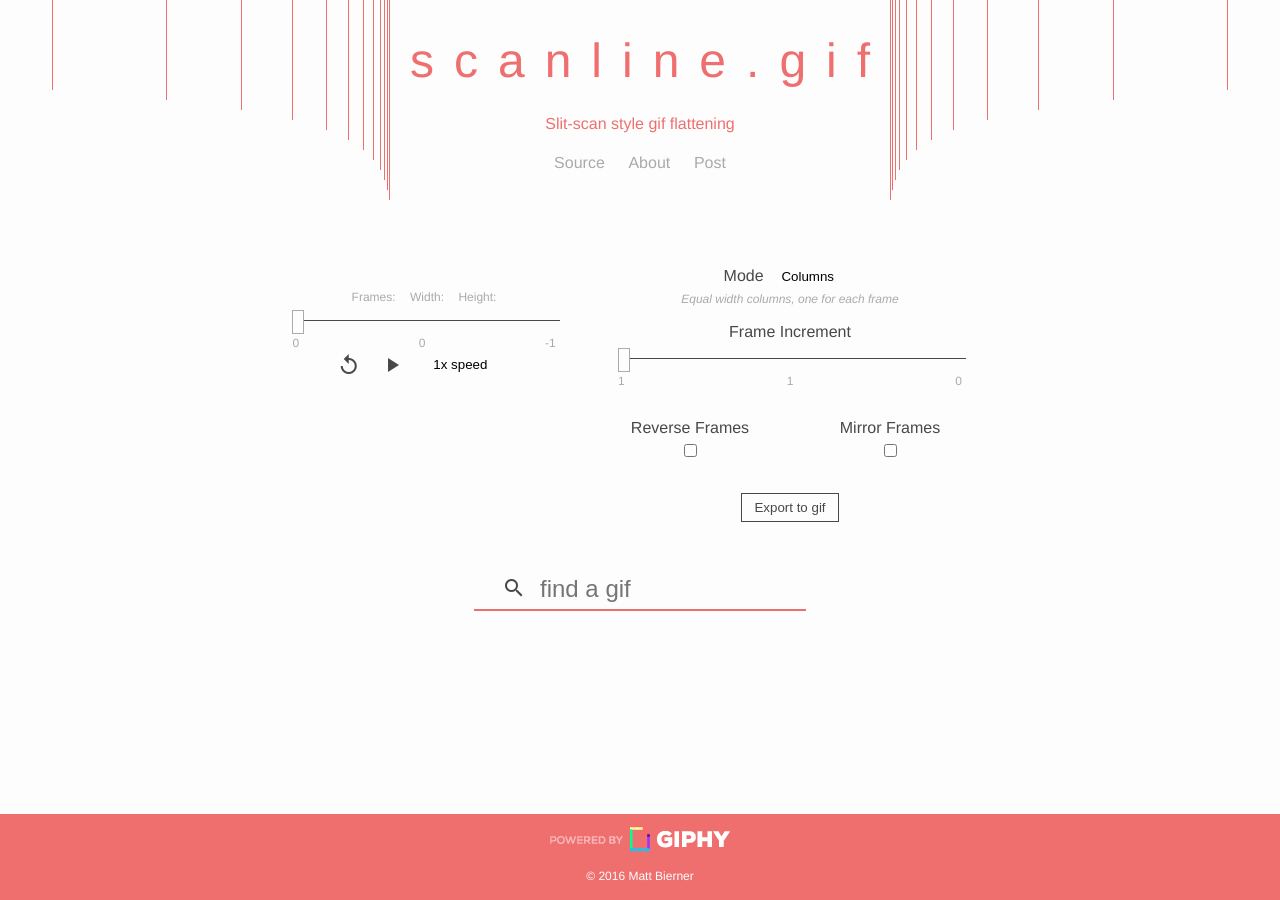
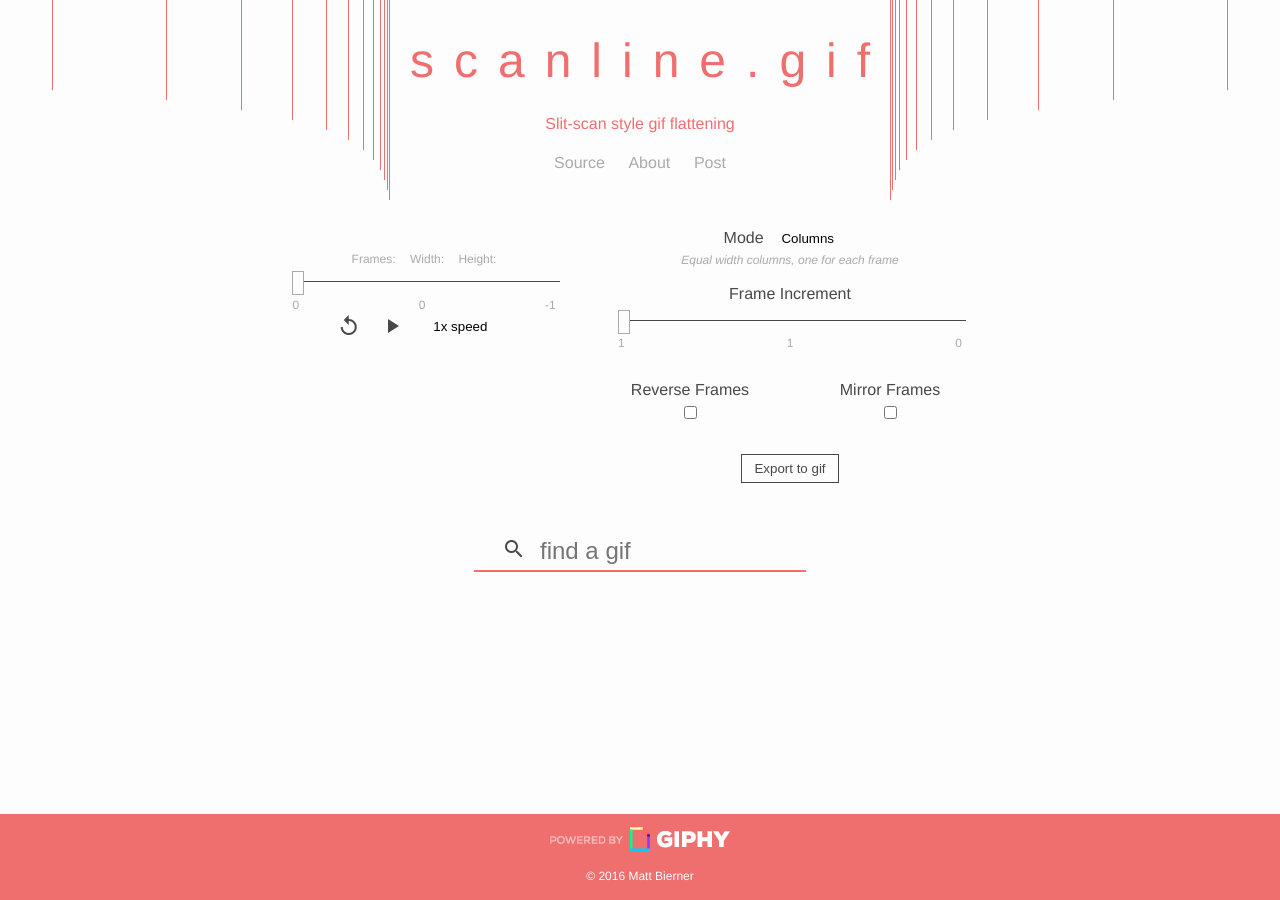
Before and after one commit to mattbierner/scanline-gif, a Jekyll site: the page built from index.html, in a window 1280 px wide. Built offline with Jekyll 4.4.1, drawn with Linux system fonts in a browser that asks for light colours.

Commit message:
Reduce header spacing on small screen

```diff
--- a/_sass/_header.scss
+++ b/_sass/_header.scss
@@ -56,6 +56,7 @@
 only screen and (max-height: 1000px) {
     #site-header {
         height: 200px;
+        padding-bottom: 1.6em;
     }
 }
 
```
